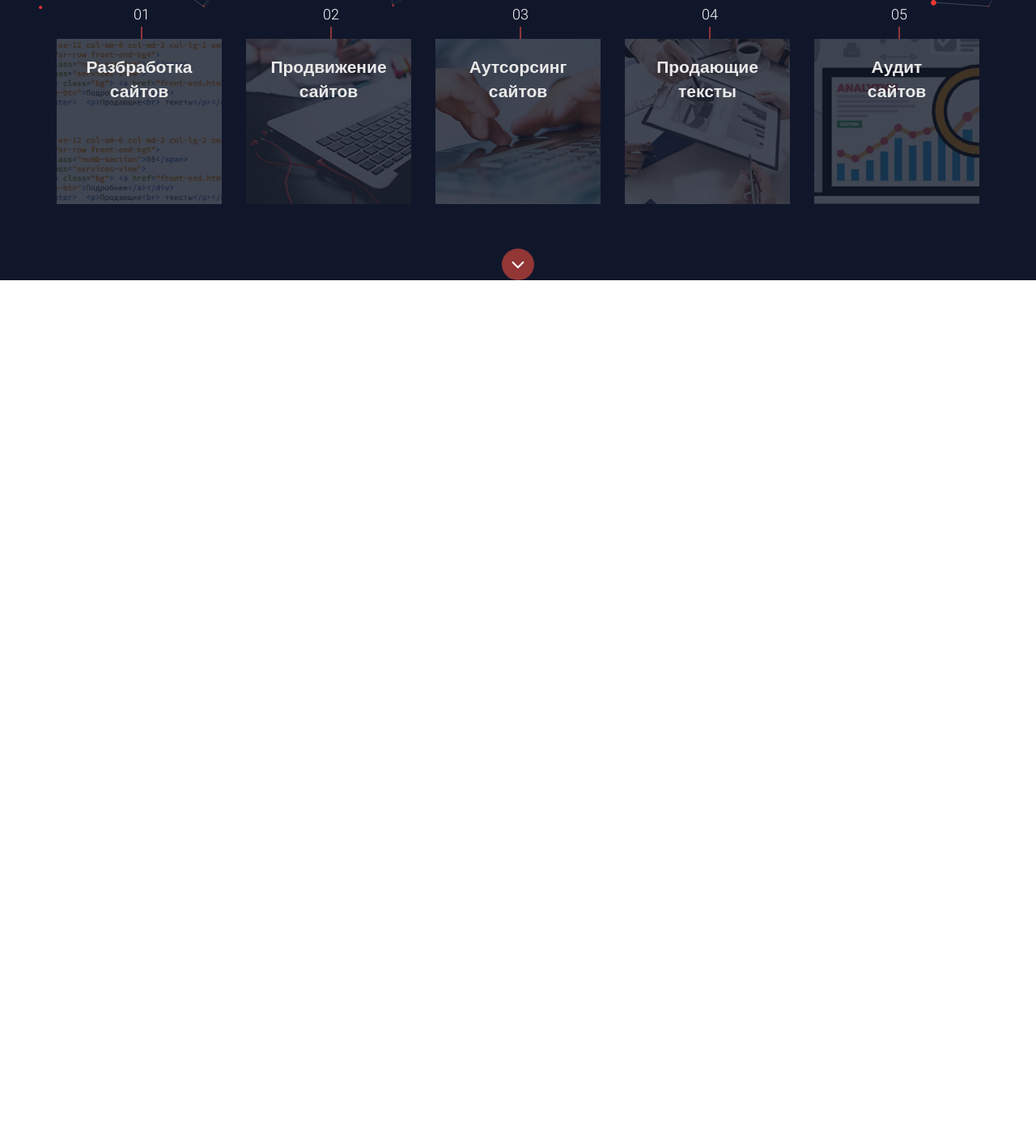
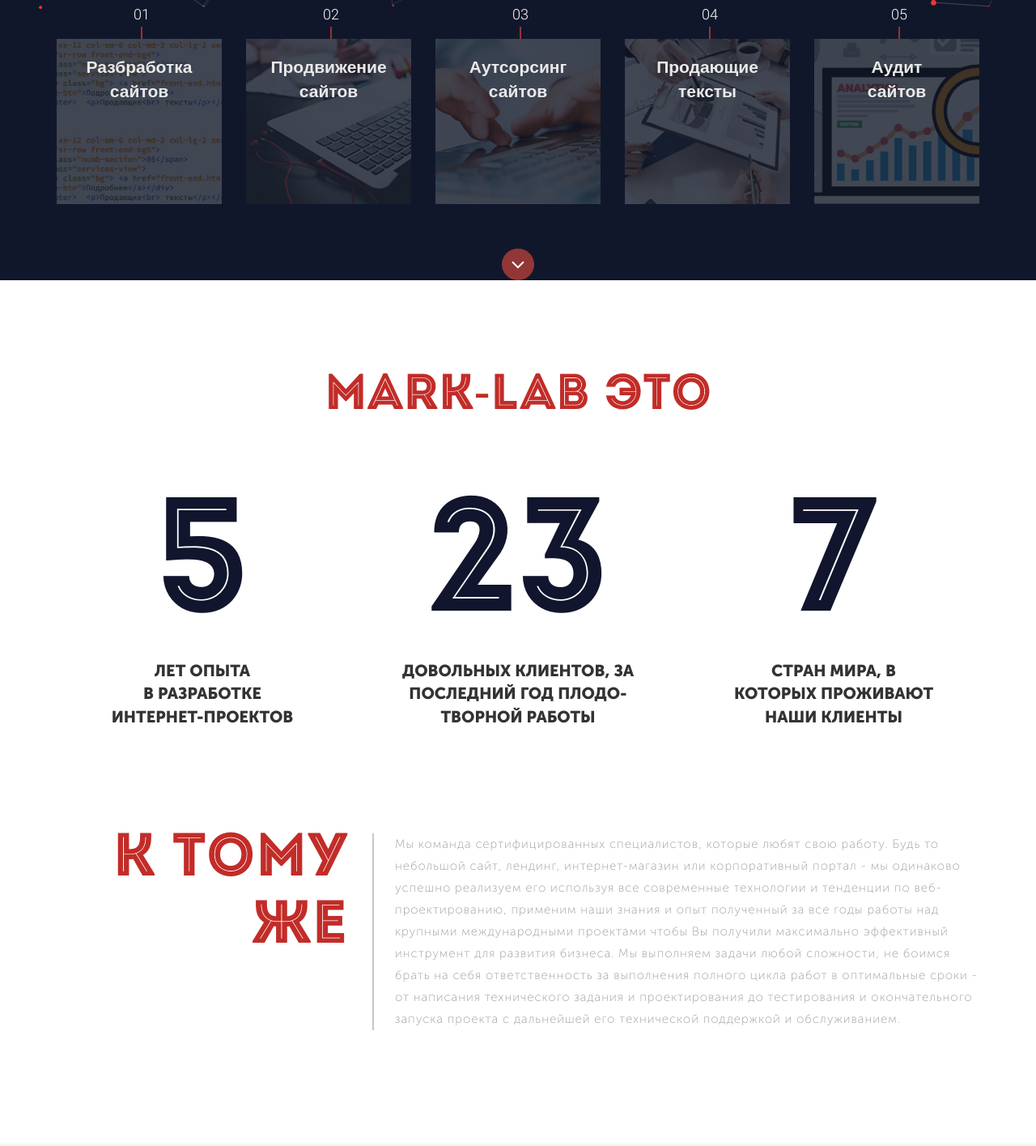
Before and after one commit to OstapHetman/mark-lab, a plain HTML site: page src/index.html in a window 1280 px wide. Shown: the part 781-2196 px from the top of the page at 81% size. Before the commit the page ends 1127 px from the top, so only its background shows below. Drawn offline with nearby package versions, Linux system fonts and the light colour scheme; files whose address does not match are found by name.

Commit message:
add new font, implement mark-lab section

```diff
--- a/src/index.html
+++ b/src/index.html
@@ -152,6 +152,69 @@
 
     </header>
     <!-- END HEADER -->
+
+    <!-- START MARK-LAB SECTION -->
+    <section id="mark-lab">
+        <div class="container">
+            <h2>Mark-lab это</h2>
+            <div class="row blocks">
+                <div class="col-md-4">
+                    <div class="number">
+                        <h2>5</h2>
+                    </div>
+                    <div class="text">
+                        <p>Лет опыта<br> в разработке<br> интернет-проектов
+                        </p>
+                    </div>
+                </div>
+
+                <div class="col-md-4">
+                    <div class="number">
+                        <h2>23</h2>
+                    </div>
+                    <div class="text">
+                        <p>Довольных клиентов, за<br> последний год плодо-<br> творной работы
+                        </p>
+                    </div>
+                </div>
+
+                <div class="col-md-4">
+                    <div class="number">
+                        <h2>7</h2>
+                    </div>
+                    <div class="text">
+                        <p>стран мира, в<br> которых проживают<br> наши клиенты
+                        </p>
+                    </div>
+                </div>
+            </div>
+
+            <div class="row also">
+                <div class="col-md-4">
+                    <h2><span>к тому</span><br>же</h2>
+                </div>
+                <div class="col-md-8 text-block">
+                    <p>Мы команда сертифицированных специалистов, которые любят свою работу. Будь то небольшой сайт, лендинг, интернет-магазин или корпоративный портал - мы одинаково успешно реализуем его используя все современные технологии и тенденции
+                        по веб- проектированию, применим наши знания и опыт полученный за все годы работы над крупными международными проектами чтобы Вы получили максимально эффективный инструмент для развития бизнеса. Мы выполняем задачи любой сложности,
+                        не боимся брать на себя ответственность за выполнения полного цикла работ в оптимальные сроки - от написания технического задания и проектирования до тестирования и окончательного запуска проекта с дальнейшей его технической поддержкой
+                        и обслуживанием.</p>
+                </div>
+            </div>
+        </div>
+    </section>
+    <!-- END MARK LAB SECTION -->
+
+    <!-- START WHAT YOU NEED SECTION -->
+    <section id="need">
+        <div class="container">
+            <div class="row">
+
+            </div>
+        </div>
+    </section>
+    <!-- END WHAT YOU NEED SECTION -->
+
+
     <!-- Latest compiled and minified JQuery -->
     <script src="https://code.jquery.com/jquery-3.2.1.min.js" integrity="sha256-hwg4gsxgFZhOsEEamdOYGBf13FyQuiTwlAQgxVSNgt4=" crossorigin="anonymous"></script>
     <!-- Latest compiled and minified JavaScript -->
--- a/src/sass/base/_typography.scss
+++ b/src/sass/base/_typography.scss
@@ -14,3 +14,18 @@
     font-family: "Mark";
     src: url("../font/Mark.woff") format('woff');
 }
+
+@font-face {
+    font-family: "Mark-lab";
+    src: url("../font/Mark-Lab/Mark-Lab.otf") format("truetype");
+}
+
+@font-face {
+    font-family: "Museo";
+    src: url("../font/MuseoSans/MuseoSansCyrl_3.otf") format("truetype");
+}
+
+@font-face {
+    font-family: "MuseoSansCyrl";
+    src: url("../font/MuseoSans/MuseoSansCyrl.otf") format("truetype");
+}
--- /dev/null
+++ b/src/sass/layout/_mark-lab.scss
@@ -0,0 +1,49 @@
+$titleColor: #c22c28;
+$numberColor: #11152d;
+$alsoTextColor: #9d9c9c;
+#mark-lab {
+    padding-top: 90px;
+    font-family: 'Mark-lab', sans-serif;
+    h2 {
+        font-size: 6.2rem;
+        color: $titleColor;
+        text-align: center;
+        margin-bottom: 0;
+    }
+    .blocks {
+        padding-top: 50px;
+    }
+    .number {
+        h2 {
+            font-size: 20rem;
+            color: $numberColor;
+        }
+    }
+    .text {
+        font-family: 'Museo', sans-serif;
+        text-align: center;
+        p {
+            font-size: 2rem;
+            text-transform: uppercase;
+        }
+    }
+    .also {
+        padding-bottom: 13rem;
+        padding-top: 12rem;
+        h2 {
+            color: $titleColor;
+            font-size: 7.5rem;
+            text-align: right;
+            margin-top: -7px;
+        }
+        p {
+            font-family: 'MuseoSansCyrl', sans-serif;
+            font-size: 1.5rem;
+            color: $alsoTextColor;
+            line-height: 1.8;
+            letter-spacing: 1px;
+            border-left: 2px #c6c7cd solid;
+            padding-left: 26px;
+        }
+    }
+}
--- /dev/null
+++ b/src/sass/layout/_you-need.scss
@@ -0,0 +1,5 @@
+$bgColor: #f6f4f4;
+#need {
+    background-color: $bgColor;
+    min-height: 600px;
+}
--- a/src/sass/main.scss
+++ b/src/sass/main.scss
@@ -13,6 +13,8 @@
 // ===== Layout Folder====== //
 @import 'layout/_navigation';
 @import 'layout/_header';
+@import 'layout/_mark-lab';
+@import 'layout/_you-need';
 @import 'layout/_sidebar';
 @import 'layout/_forms';
 @import 'layout/_grid';
```
Also changed, not shown: src/css/main.css, src/font/Mark-Lab/Mark-Lab.otf (added), src/font/MuseoSans/MuseoSansCyrl.otf (added), src/font/MuseoSans/MuseoSansCyrl_0.otf (added), src/font/MuseoSans/MuseoSansCyrl_1.otf (added), src/font/MuseoSans/MuseoSansCyrl_2.otf (added), src/font/MuseoSans/MuseoSansCyrl_3.otf (added).
